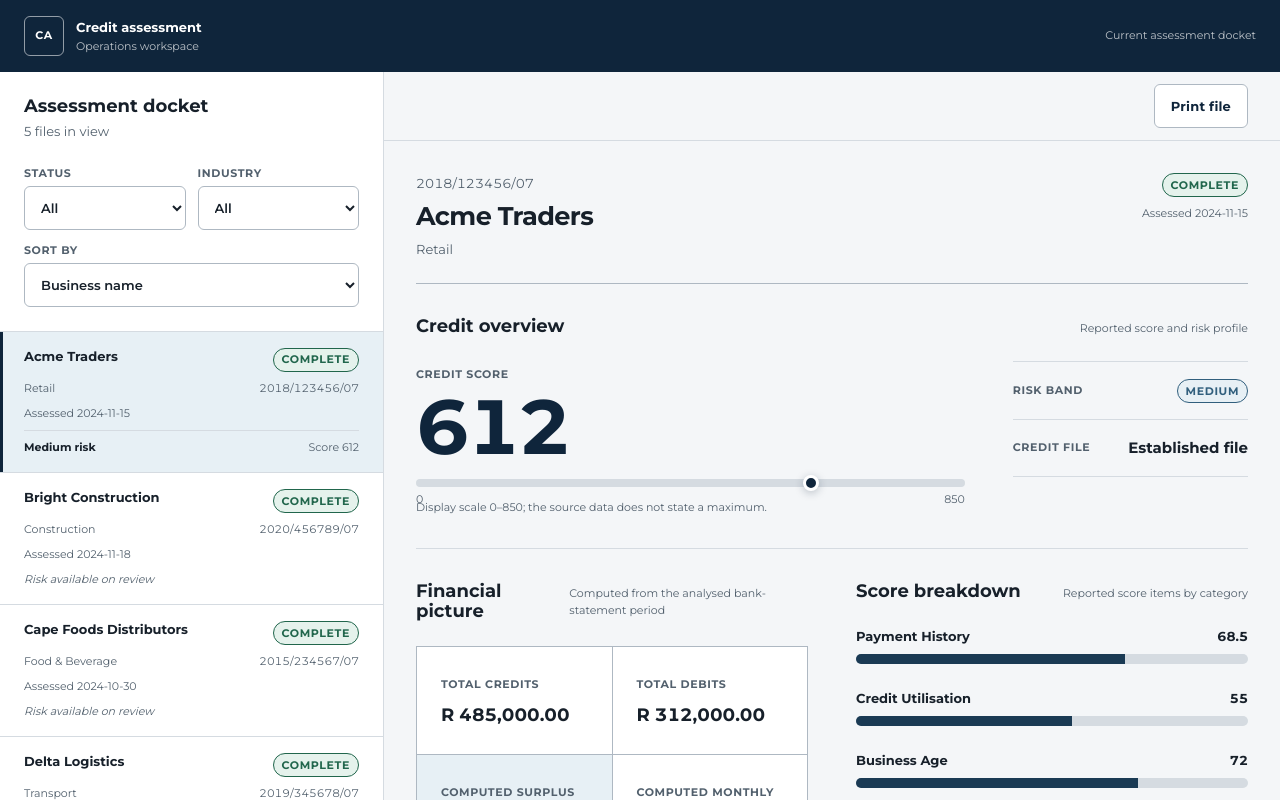
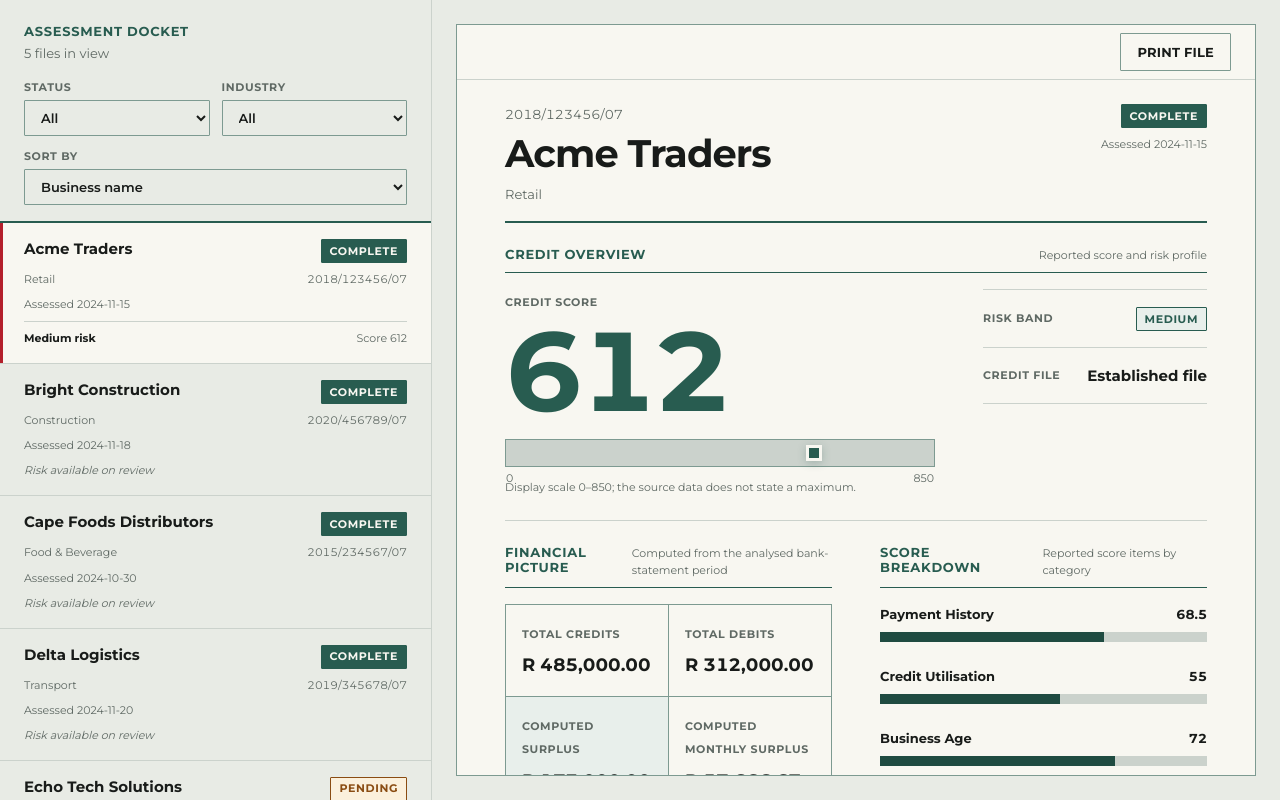
Before and after one commit to peter-kautwima/credit-assessment-dashboard, a React (Vite) app: page / in a window 1280 px wide. Built offline with nearby package versions, Linux system fonts and the light colour scheme; data requests are answered from the project's data file.

Commit message:
refactor: restore analyst ledger hierarchy
The generic application shell weakened triage density and evidence hierarchy. Recast the same verified workflow as a compact case ledger grounded in repeated analyst review.

```diff
--- a/src/App.css
+++ b/src/App.css
@@ -1,11 +1,11 @@
 .app-shell {
 	display: grid;
-	grid-template-rows: auto minmax(0, 1fr);
+	grid-template-rows: minmax(0, 1fr);
 	min-height: 100dvh;
 }
 
 .app-header {
-	display: flex;
+	display: none;
 	align-items: center;
 	justify-content: space-between;
 	min-height: 4.5rem;
@@ -54,7 +54,7 @@
 	display: grid;
 	grid-template-columns: minmax(19rem, var(--docket-width)) minmax(0, 1fr);
 	min-height: 0;
-	max-height: calc(100dvh - 4.5rem);
+	max-height: 100dvh;
 	background: var(--color-paper);
 }
 
--- a/src/components/Docket.css
+++ b/src/components/Docket.css
@@ -4,15 +4,15 @@
 	min-width: 0;
 	min-height: 0;
 	border-right: 0.0625rem solid var(--color-rule);
-	background: var(--color-sheet);
+	background: var(--color-paper);
 }
 
 .docket__header {
 	position: relative;
 	z-index: 1;
-	padding: var(--space-5);
-	border-bottom: 0.0625rem solid var(--color-rule);
-	background: var(--color-sheet);
+	padding: var(--space-5) var(--space-5) var(--space-4);
+	border-bottom: 0.125rem solid var(--color-navy);
+	background: var(--color-paper);
 }
 
 .docket__header h2,
@@ -21,8 +21,11 @@
 }
 
 .docket__header h2 {
-	font-size: var(--font-size-lg);
+	color: var(--color-navy);
+	font-size: var(--font-size-sm);
+	letter-spacing: var(--tracking-label);
 	line-height: var(--line-tight);
+	text-transform: uppercase;
 }
 
 .docket__header p {
@@ -35,7 +38,7 @@
 	display: grid;
 	grid-template-columns: repeat(2, minmax(0, 1fr));
 	gap: var(--space-3);
-	margin-top: var(--space-5);
+	margin-top: var(--space-4);
 }
 
 .docket__filters label:last-child {
@@ -58,7 +61,7 @@
 	padding: 0 var(--space-3);
 	border: 0.0625rem solid var(--color-rule-strong);
 	border-radius: var(--radius-sm);
-	background: var(--color-sheet);
+	background: transparent;
 	color: var(--color-ink);
 	font-size: var(--font-size-sm);
 	font-weight: 600;
@@ -80,7 +83,7 @@
 	padding: var(--space-4) var(--space-5);
 	border: 0;
 	border-bottom: 0.0625rem solid var(--color-rule);
-	background: var(--color-sheet);
+	background: var(--color-paper);
 	color: var(--color-ink);
 	font: inherit;
 	text-align: left;
@@ -89,12 +92,12 @@
 }
 
 .docket-row:hover {
-	background: var(--color-paper);
+	background: var(--color-sheet);
 }
 
 .docket-row[aria-current="true"] {
-	background: var(--color-info-soft);
-	box-shadow: inset 0.1875rem 0 var(--color-navy);
+	background: var(--color-sheet);
+	box-shadow: inset 0.1875rem 0 var(--color-attention);
 }
 
 .docket-row__topline,
@@ -106,7 +109,7 @@
 }
 
 .docket-row__topline strong {
-	font-size: var(--font-size-sm);
+	font-size: var(--font-size-base);
 	line-height: 1.35;
 }
 
@@ -141,6 +144,8 @@
 
 .docket-row__risk--high strong {
 	color: var(--color-attention);
+	letter-spacing: var(--tracking-label);
+	text-transform: uppercase;
 }
 
 .docket-row__unreviewed {
--- a/src/components/FileSheet.css
+++ b/src/components/FileSheet.css
@@ -1,8 +1,11 @@
 .file-sheet {
 	min-width: 0;
+	min-height: 0;
+	margin: var(--space-5);
+	border: 0.0625rem solid var(--color-rule-strong);
 	overflow-y: auto;
 	scroll-behavior: smooth;
-	background: var(--color-paper);
+	background: var(--color-sheet);
 }
 
 .file-sheet__toolbar {
@@ -13,10 +16,9 @@
 	align-items: center;
 	justify-content: flex-end;
 	gap: var(--space-4);
-	padding: var(--space-3) var(--space-6);
+	padding: var(--space-2) var(--space-5);
 	border-bottom: 0.0625rem solid var(--color-rule);
-	background: color-mix(in srgb, var(--color-paper) 94%, transparent);
-	backdrop-filter: blur(0.5rem);
+	background: var(--color-sheet);
 }
 
 .file-sheet__back {
@@ -26,7 +28,7 @@
 .file-header,
 .attention-note,
 .file-section {
-	width: min(100% - 2 * var(--space-6), 62rem);
+	width: min(100% - 2 * var(--space-7), 72rem);
 	margin-inline: auto;
 }
 
@@ -35,8 +37,8 @@
 	align-items: flex-start;
 	justify-content: space-between;
 	gap: var(--space-6);
-	padding: var(--space-6) 0 var(--space-5);
-	border-bottom: 0.0625rem solid var(--color-rule-strong);
+	padding: var(--space-5) 0 var(--space-4);
+	border-bottom: 0.125rem solid var(--color-navy);
 }
 
 .file-header p,
@@ -46,7 +48,7 @@
 
 .file-header h1 {
 	margin: var(--space-2) 0;
-	font-size: var(--font-size-xl);
+	font-size: clamp(1.75rem, 3vw, 2.75rem);
 	line-height: var(--line-tight);
 	letter-spacing: -0.025em;
 }
@@ -75,7 +77,7 @@
 	margin-top: var(--space-5);
 	padding: var(--space-3) var(--space-4);
 	border: 0.0625rem solid var(--color-attention);
-	border-radius: var(--radius-sm);
+	border-radius: 0;
 	background: var(--color-attention-soft);
 	color: var(--color-attention);
 	font-size: var(--font-size-sm);
@@ -83,13 +85,13 @@
 
 .file-section {
 	scroll-margin-top: 5rem;
-	padding: var(--space-6) 0;
+	padding: var(--space-5) 0;
 	border-bottom: 0.0625rem solid var(--color-rule);
 }
 
 .evidence-band {
 	display: grid;
-	width: min(100% - 2 * var(--space-6), 62rem);
+	width: min(100% - 2 * var(--space-7), 72rem);
 	margin-inline: auto;
 }
 
@@ -103,7 +105,9 @@
 	align-items: baseline;
 	justify-content: space-between;
 	gap: var(--space-5);
-	margin-bottom: var(--space-5);
+	margin-bottom: var(--space-4);
+	padding-bottom: var(--space-2);
+	border-bottom: 0.0625rem solid var(--color-navy);
 }
 
 .section-heading h2,
@@ -112,8 +116,11 @@
 }
 
 .section-heading h2 {
-	font-size: var(--font-size-lg);
+	color: var(--color-navy);
+	font-size: var(--font-size-sm);
+	letter-spacing: var(--tracking-label);
 	line-height: var(--line-tight);
+	text-transform: uppercase;
 }
 
 .section-heading p {
@@ -129,7 +136,7 @@
 	align-content: center;
 	padding: var(--space-5);
 	border: 0.0625rem solid var(--color-rule);
-	border-radius: var(--radius-md);
+	border-radius: 0;
 	background: var(--color-sheet);
 	color: var(--color-ink-soft);
 }
@@ -178,7 +185,7 @@
 	display: block;
 	margin: var(--space-2) 0 var(--space-4);
 	color: var(--color-navy);
-	font-size: var(--font-size-score);
+	font-size: clamp(4rem, 9vw, 7rem);
 	font-variant-numeric: tabular-nums;
 	letter-spacing: -0.035em;
 	line-height: 0.92;
@@ -195,8 +202,9 @@
 
 .score-scale {
 	position: relative;
-	height: 0.5rem;
-	border-radius: 999rem;
+	height: 1.75rem;
+	border: 0.0625rem solid var(--color-rule-strong);
+	border-radius: 0;
 	background: var(--color-rule);
 }
 
@@ -226,7 +234,7 @@
 	width: 1rem;
 	height: 1rem;
 	border: 0.1875rem solid var(--color-sheet);
-	border-radius: 50%;
+	border-radius: 0;
 	background: var(--color-navy);
 	box-shadow: 0 0.125rem 0.5rem color-mix(in srgb, var(--color-navy) 25%, transparent);
 	transform: translate(-50%, -50%);
@@ -259,7 +267,7 @@
 }
 
 .metric {
-	padding: var(--space-5);
+	padding: var(--space-4);
 	border-right: 0.0625rem solid var(--color-rule-strong);
 	border-bottom: 0.0625rem solid var(--color-rule-strong);
 	background: var(--color-sheet);
@@ -309,7 +317,7 @@
 .score-item__bar {
 	height: 0.625rem;
 	overflow: hidden;
-	border-radius: 999rem;
+	border-radius: 0;
 	background: var(--color-rule);
 }
 
@@ -347,6 +355,10 @@
 }
 
 @media (max-width: 62rem) {
+	.file-sheet {
+		margin: var(--space-4);
+	}
+
 	.file-header,
 	.attention-note,
 	.file-section,
@@ -363,6 +375,11 @@
 }
 
 @media (max-width: 52rem) {
+	.file-sheet {
+		margin: 0;
+		border: 0;
+	}
+
 	.file-sheet__back {
 		display: inline-flex;
 	}
--- a/src/components/ui/Button.css
+++ b/src/components/ui/Button.css
@@ -23,7 +23,8 @@
 .button--secondary {
 	border-color: var(--color-rule-strong);
 	background: var(--color-sheet);
-	color: var(--color-navy);
+	color: var(--color-ink);
+	text-transform: uppercase;
 }
 
 .button--secondary:hover {
--- a/src/components/ui/StatusBadge.css
+++ b/src/components/ui/StatusBadge.css
@@ -4,7 +4,7 @@
 	min-height: 1.5rem;
 	padding: var(--space-1) var(--space-2);
 	border: 0.0625rem solid var(--color-rule-strong);
-	border-radius: 999rem;
+	border-radius: var(--radius-sm);
 	background: var(--color-sheet);
 	color: var(--color-ink-soft);
 	font-size: var(--font-size-xs);
@@ -16,8 +16,8 @@
 
 .status-badge--success {
 	border-color: var(--color-success);
-	background: var(--color-success-soft);
-	color: var(--color-success);
+	background: var(--color-success);
+	color: var(--color-sheet);
 }
 
 .status-badge--pending {
--- a/src/styles/tokens.css
+++ b/src/styles/tokens.css
@@ -1,21 +1,21 @@
 :root {
-	--color-ink: #17202a;
-	--color-ink-soft: #52606d;
-	--color-navy: #0f253b;
-	--color-navy-raised: #1a3a54;
-	--color-paper: #f4f6f8;
-	--color-sheet: #ffffff;
-	--color-rule: #d5dbe1;
-	--color-rule-strong: #aeb8c2;
-	--color-focus: #2368a2;
-	--color-success: #21664c;
-	--color-success-soft: #e5f2ec;
-	--color-pending: #805400;
-	--color-pending-soft: #fff1cf;
-	--color-attention: #9e3a37;
-	--color-attention-soft: #f9e9e7;
-	--color-info: #315f7d;
-	--color-info-soft: #e7f0f5;
+	--color-ink: #181b19;
+	--color-ink-soft: #5f6964;
+	--color-navy: #285c50;
+	--color-navy-raised: #1f4b41;
+	--color-paper: #e8ebe5;
+	--color-sheet: #f8f7f1;
+	--color-rule: #cbd2cc;
+	--color-rule-strong: #7d9a91;
+	--color-focus: #1e5e50;
+	--color-success: #285c50;
+	--color-success-soft: #edf1ed;
+	--color-pending: #8a4c12;
+	--color-pending-soft: #fbf0dc;
+	--color-attention: #b31f2b;
+	--color-attention-soft: #f6e2e0;
+	--color-info: #285c50;
+	--color-info-soft: #e8efeb;
 
 	--font-sans: "Montserrat", "Avenir Next", system-ui, sans-serif;
 	--font-size-xs: 0.6875rem;
@@ -36,11 +36,11 @@
 	--space-6: 2rem;
 	--space-7: 3rem;
 
-	--radius-sm: 0.375rem;
-	--radius-md: 0.75rem;
-	--control-height: 2.75rem;
+	--radius-sm: 0.0625rem;
+	--radius-md: 0.125rem;
+	--control-height: 2.25rem;
 	--content-max: 90rem;
-	--docket-width: 24rem;
+	--docket-width: 27rem;
 
 	--ease-out: cubic-bezier(0.16, 1, 0.3, 1);
 	--duration-fast: 140ms;
```
Also changed, not shown: index.html (+6 -7 lines), 1 other file (tests, documents, lock files or other folders).
